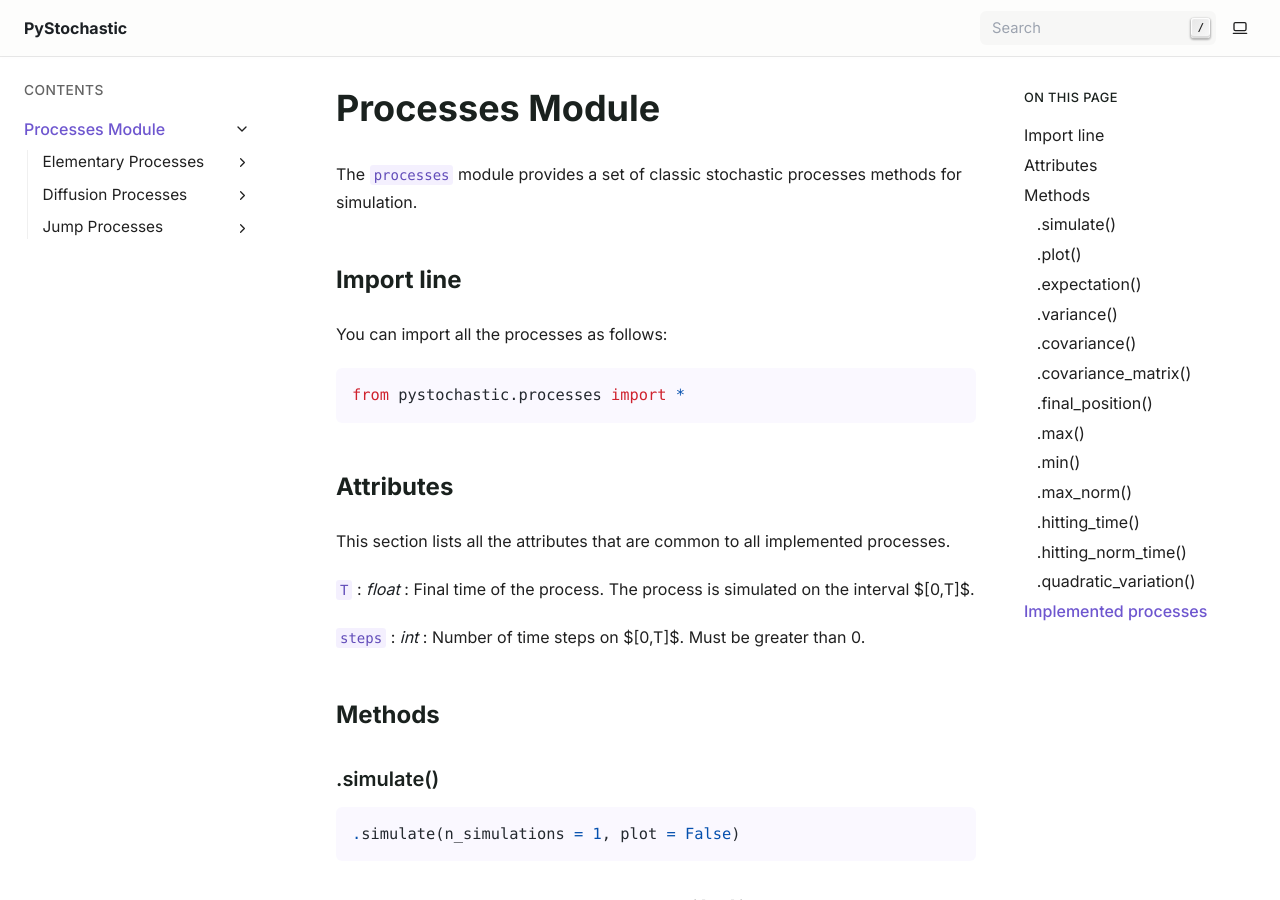
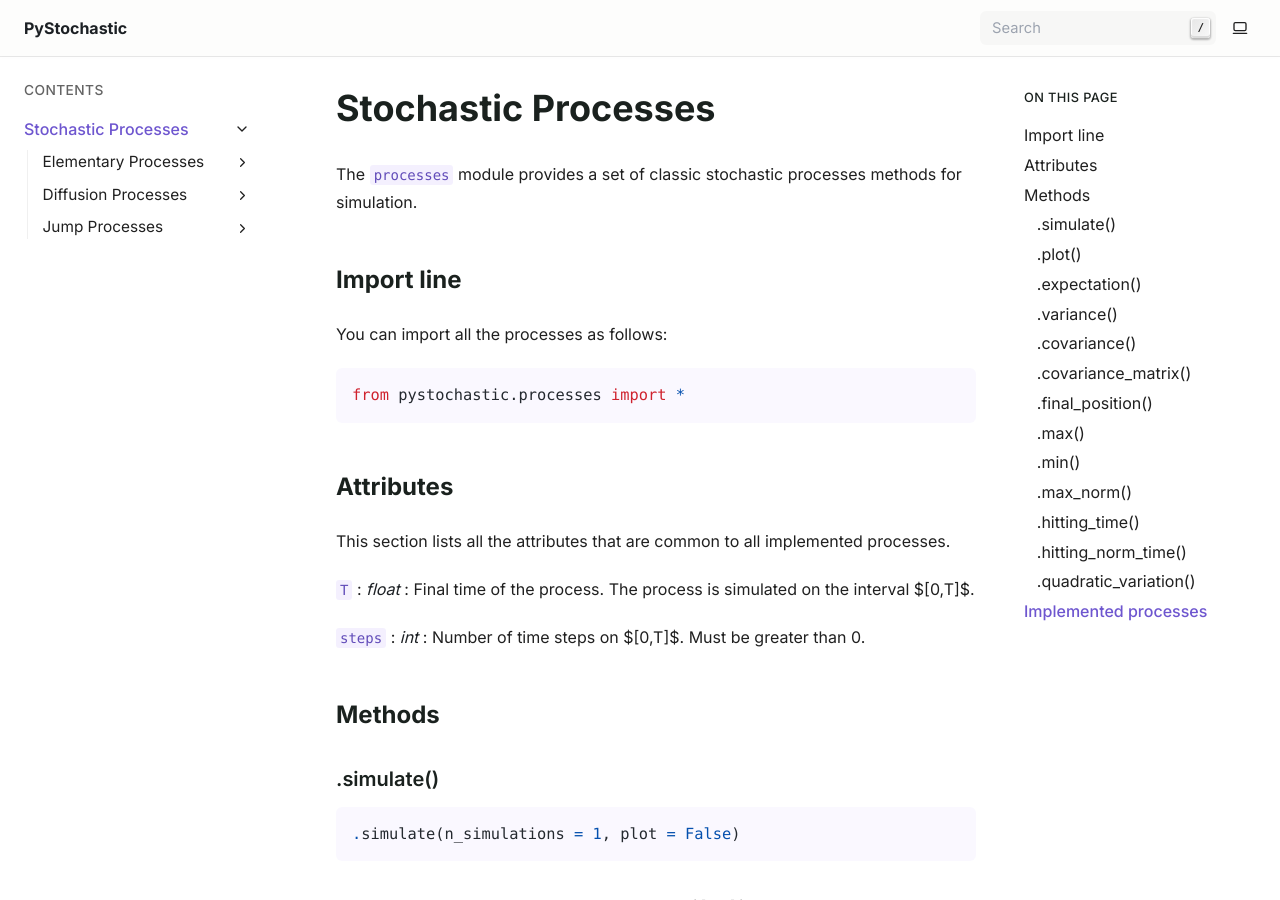
Before and after one commit to BastienVelcin/PyStochastic, a Sphinx documentation site: the page built from docs/source/processes/index.md, in a window 1280 px wide and 900 px high. Built offline with Sphinx 7.4.7, drawn with Linux system fonts in a browser that asks for light colours; pages that are not in the unit, such as notebooks, are missing from menus.

Commit message:
Fixed names

```diff
--- a/docs/source/processes/index.md
+++ b/docs/source/processes/index.md
@@ -1,4 +1,4 @@
-# Processes Module
+# Stochastic Processes
 
 The `processes` module provides a set of classic stochastic processes methods for simulation.
 
```
Also changed, not shown: docs/source/solvers/euler_maruyama.md (added), docs/source/solvers/index.md (added), docs/source/solvers/milstein.md (added), docs/source/solvers/runge_kutta.md (added), 1 other file.
